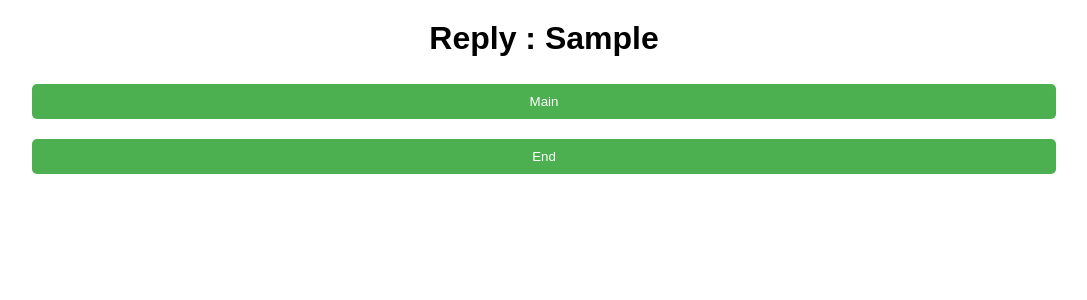
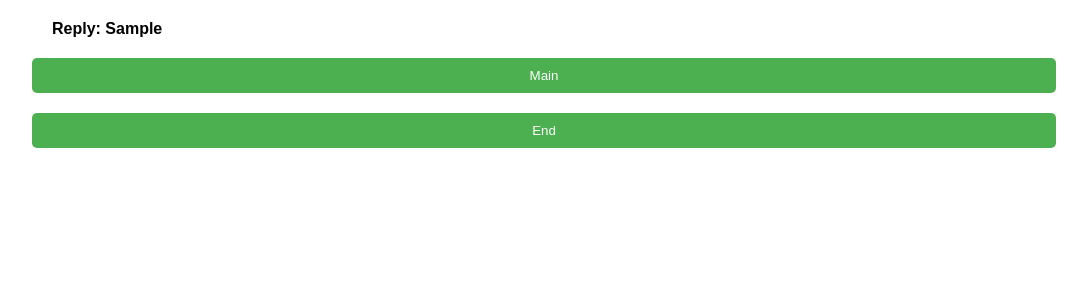
Before and after one commit to sy-ibza1/Sy-11052024-Financial-web-app, a Flask app: template templates/text_result_makersuite.html in a window 1280 px wide. Shown: the top 300 px of the page, without its empty margins (96-1183 px from the left). Run offline with Flask 3, Linux system fonts and the light colour scheme; the template is opened without the code that fills it: most values are stand-ins (such as "Sample title", 1, 10 or a date in 2020).

Commit message:
Update text_result_makersuite.html

```diff
--- a/templates/text_result_makersuite.html
+++ b/templates/text_result_makersuite.html
@@ -3,7 +3,7 @@
 <head>
     <meta charset="UTF-8">
     <meta name="viewport" content="width=device-width, initial-scale=1.0">
-    <title>Predicted Share Price</title>
+    <title>Reply Page</title>
     <style>
         body {
             font-family: Arial, sans-serif;
@@ -13,7 +13,11 @@
         }
         h2 {
             margin-top: 20px;
-            font-size: 24px; /* Default font size */
+            font-size: 16vw; /* 16% of the viewport width */
+            text-align: justify;
+            padding: 0 20px; /* Padding on left and right */
+            margin-left: 10%;
+            margin-right: 10%; /* Margins on left and right */
         }
         form {
             margin-top: 20px;
@@ -38,13 +42,13 @@
         /* Media query for desktop */
         @media screen and (min-width: 768px) {
             h2 {
-                font-size: 32px;
+                font-size: 16px;
             }
         }
     </style>
 </head>
 <body>
-    <h2>Reply : {{ r }}</h2>
+    <h2>Reply: {{ r }}</h2>
     <form action="main" method="post">
         <input type="submit" value="Main">
     </form>
```
